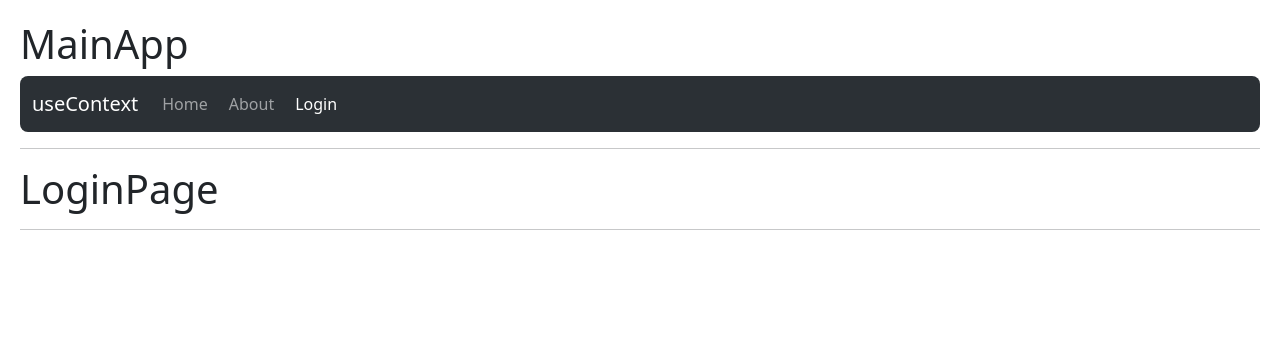
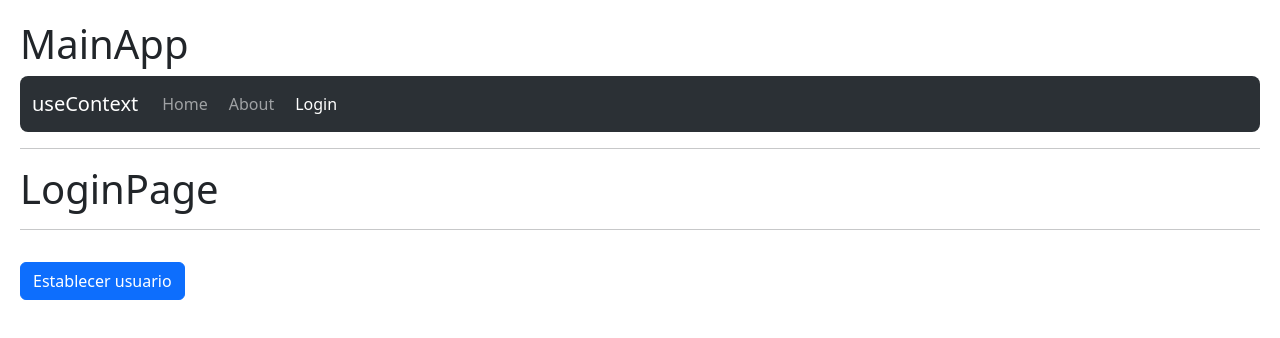
Before and after one commit to AsterixKo/05-hook-app, a React (Vite) app: page /login in a window 1280 px wide. Shown: the top 338 px of the page. Built offline with nearby package versions, Linux system fonts and the light colour scheme.

Commit message:
useContext

```diff
--- a/src/09-useContext/HomePage.jsx
+++ b/src/09-useContext/HomePage.jsx
@@ -1,8 +1,16 @@
+import { useContext } from "react";
+import { UserContext } from "./context/UserContext";
+
 export const HomePage = () => {
+  const { user } = useContext(UserContext);
+
   return (
     <>
-      <h1>HomePage</h1>
+      <h1>
+        HomePage <small>{user?.name}</small>
+      </h1>
       <hr />
+      <pre>{JSON.stringify(user, null, 3)}</pre>
     </>
   );
 };
--- a/src/09-useContext/LoginPage.jsx
+++ b/src/09-useContext/LoginPage.jsx
@@ -1,8 +1,27 @@
+import { useContext } from "react";
+import { UserContext } from "./context/UserContext";
+
 export const LoginPage = () => {
+  const { user, setUser } = useContext(UserContext);
+  console.log(user);
   return (
     <>
       <h1>LoginPage</h1>
       <hr />
+      <pre>{JSON.stringify(user, null, 3)}</pre>
+
+      <button
+        className="btn btn-primary"
+        onClick={() =>
+          setUser({
+            id: 123,
+            name: "Fernando Herrera",
+            email: "fernando@google.com",
+          })
+        }
+      >
+        Establecer usuario
+      </button>
     </>
   );
 };
--- a/src/09-useContext/context/UserProvider.jsx
+++ b/src/09-useContext/context/UserProvider.jsx
@@ -1,14 +1,17 @@
+import { useState } from "react";
 import { UserContext } from "./UserContext";
 
-const user = {
-  id: 123,
-  name: "Fernando Herrera",
-  email: "fernando@google.com",
-};
+// const user = {
+//   id: 123,
+//   name: "Fernando Herrera",
+//   email: "fernando@google.com",
+// };
 
 export const UserProvider = ({ children }) => {
+  const [user, setUser] = useState();
   return (
-    <UserContext.Provider value={{ hola: "Mundo", user: user }}>
+    // <UserContext.Provider value={{ hola: "Mundo", user: user }}>
+    <UserContext.Provider value={{ user, setUser }}>
       {children}
     </UserContext.Provider>
   );
```
